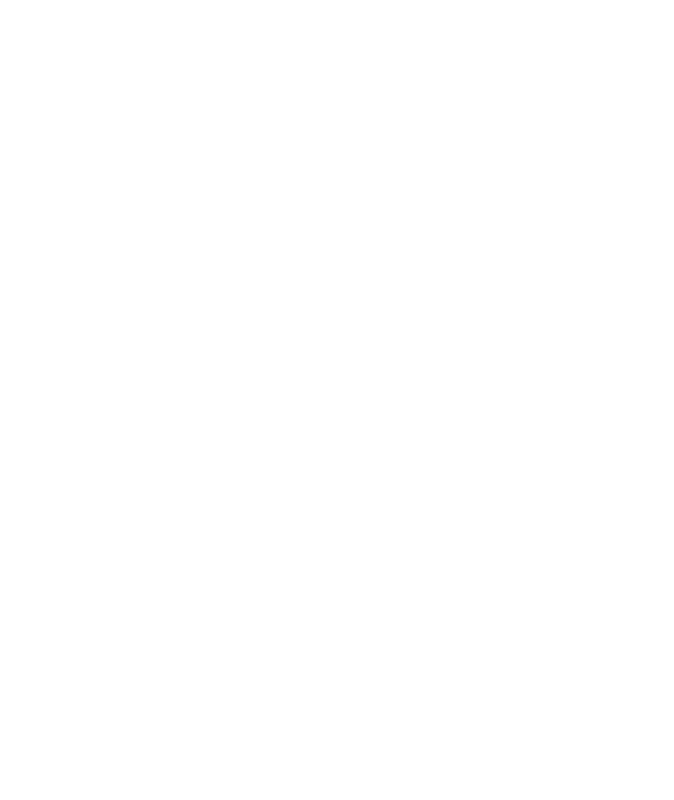
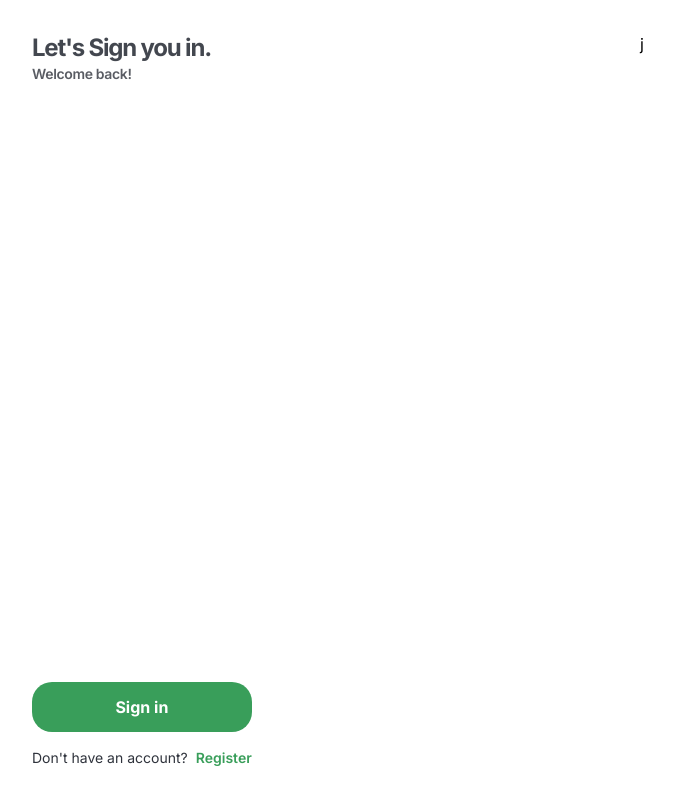
Before and after one commit to kevindermot99/gerayo, a React (Vite) app: page /login in a window 1280 px wide. Before the commit this address had no page. Shown: the whole page, without its empty margins (0-674 px from the left). Built offline with nearby package versions, Linux system fonts and the light colour scheme.

Commit message:
login int

```diff
--- a/src/App.jsx
+++ b/src/App.jsx
@@ -3,6 +3,7 @@ import { BrowserRouter, Routes, Route } from "react-router-dom";
 import Home from "./Pages/Home";
 import Welcome1 from "./Pages/Welcome1";
 import Welcome2 from "./Pages/Welcome2";
+import Login from "./Pages/Login";
 
 function App() {
   const [visited, setVisited] = useState(false);
@@ -20,6 +21,7 @@ function App() {
               <Route path="/feature2" element={<Welcome2 />} />
             </>
           )}
+            <Route path="/login" element={<Login />} />
         </Routes>
       </BrowserRouter>
     </>
--- /dev/null
+++ b/src/Pages/Login.jsx
@@ -0,0 +1,59 @@
+import React, { useState } from "react";
+import Logo from "../assets/logo.png";
+import Travelers from "../assets/travelers.jpg";
+import { GrFormNext } from "react-icons/gr";
+import { Link, useNavigate } from "react-router-dom";
+import { Fade } from "react-awesome-reveal";
+import { CgSpinner } from "react-icons/cg";
+
+function Login() {
+  const navigate = useNavigate();
+  const [pending, setPending] = useState(false);
+
+  const handleClick = () => {
+    setPending(true);
+    setTimeout(() => {
+      navigate("/feature2");
+    }, 1500);
+  };
+  return (
+    <div className="h-[100vh] w-full overflow-x-clip overflow-y-auto flex items-center justify-between max-sm:justify-end p-8 max-sm:p-4 bg-white dark:bg-white">
+      <div className="w-[50%] max-md:w-full h-full flex flex-col items-start justify-between">
+        <div className="flex flex-col items-start justify-start w-full">
+          <h1 className="font-bold tracking-tighter text-2xl text-left text-dark-text/90">
+            Let's Sign you in.
+          </h1>
+          <p className="tracking-tight text-sm text-left text-dark-text/80  max-w-[400px] font-semibold">
+            Welcome back!
+          </p>
+
+          <form ></form>
+        </div>
+        <div className="flex flex-col items-start justify-start">
+          <button
+            onClick={handleClick}
+            className="bg-main-color my-4 outline-none text-white font-bold text-base transition active:scale-90 h-[50px] w-full max-w-[250px] rounded-[20px] flex items-center justify-center gap-2"
+          >
+            {pending ? (
+              <>
+                <CgSpinner className="animate-spinLoader text-2xl " />
+                Signing in..
+              </>
+            ) : (
+              <>Sign in</>
+            )}
+          </button>
+          <p className="flex items-center justify-center w-full text-sm gap-2 text-dark-text">
+            Don't have an account?{" "}
+            <Link to={"/"} className="text-main-color font-semibold">
+              Register
+            </Link>
+          </p>
+        </div>
+      </div>
+      <div className="w-[50%] max-md:hidden h-full">j</div>
+    </div>
+  );
+}
+
+export default Login;
--- a/src/Pages/Welcome1.jsx
+++ b/src/Pages/Welcome1.jsx
@@ -36,13 +36,14 @@ function Welcome1() {
         </div>
 
         {/* Skip */}
-        <div
+        <Link
+        to={'/login'}
           className="flex items-center justify-start text-main-color cursor-pointer h-fit w-fit active:scale-95 transition "
           title="Skip for now"
         >
           <p className=" font-medium text-sm ">Skip</p>
           <GrFormNext />
-        </div>
+        </Link>
       </div>
 
       <div className="max-w-[1100px] w-full h-fit max-sm:h-full max-sm:pt-[300px] flex flex-col items-center justify-end max-sm:gap-10 py-10 max-sm:py-6 mx-auto">
@@ -78,7 +79,7 @@ function Welcome1() {
             {pending ? (
               <>
                 <CgSpinner className="animate-spinLoader text-2xl " />
-                Moving on..
+                Moving on
               </>
             ) : (
               <>Continue</>
--- a/src/Pages/Welcome2.jsx
+++ b/src/Pages/Welcome2.jsx
@@ -1,17 +1,20 @@
-import React from "react";
+import React, { useState } from "react";
 import Logo from "../assets/logo.png";
 import Travelers from "../assets/travelers.jpg";
 import { GrFormNext } from "react-icons/gr";
 import { Link, useNavigate } from "react-router-dom";
 import { Fade } from "react-awesome-reveal";
+import { CgSpinner } from "react-icons/cg";
 
 function Welcome2() {
   const navigate = useNavigate();
+  const [pending, setPending] = useState(false);
 
   const handleClick = () => {
-    setInterval(() => {
-      navigate("/feature2");
-    }, 5000);
+    setPending(true);
+    setTimeout(() => {
+      navigate("/login");
+    }, 1500);
   };
   return (
     <div className="h-[100vh] w-full overflow-x-clip overflow-y-auto flex flex-col items-center justify-center max-sm:justify-end p-8 max-sm:p-4 bg-white dark:bg-white">
@@ -32,13 +35,14 @@ function Welcome2() {
         </div>
 
         {/* Skip */}
-        <div
+        <Link
+          to={"/login"}
           className="flex items-center justify-start text-main-color cursor-pointer h-fit w-fit active:scale-95 transition "
           title="Skip for now"
         >
           <p className=" font-medium text-sm ">Skip</p>
           <GrFormNext />
-        </div>
+        </Link>
       </div>
 
       <div className="max-w-[1100px] h-fit max-sm:h-full flex flex-col items-center justify-end max-sm:gap-10 py-10 max-sm:py-6 mx-auto">
@@ -70,9 +74,16 @@ function Welcome2() {
 
           <button
             onClick={handleClick}
-            className="bg-main-color my-5 text-white font-bold text-base transition active:scale-90 h-[50px] w-full max-w-[250px] rounded-[20px] "
+            className="bg-main-color my-5 outline-none text-white font-bold text-base transition active:scale-90 h-[50px] w-full max-w-[250px] rounded-[20px] flex items-center justify-center gap-2"
           >
-            Start
+            {pending ? (
+              <>
+                <CgSpinner className="animate-spinLoader text-2xl " />
+                One sec..
+              </>
+            ) : (
+              <>Let me in</>
+            )}
           </button>
         </Fade>
       </div>
```
